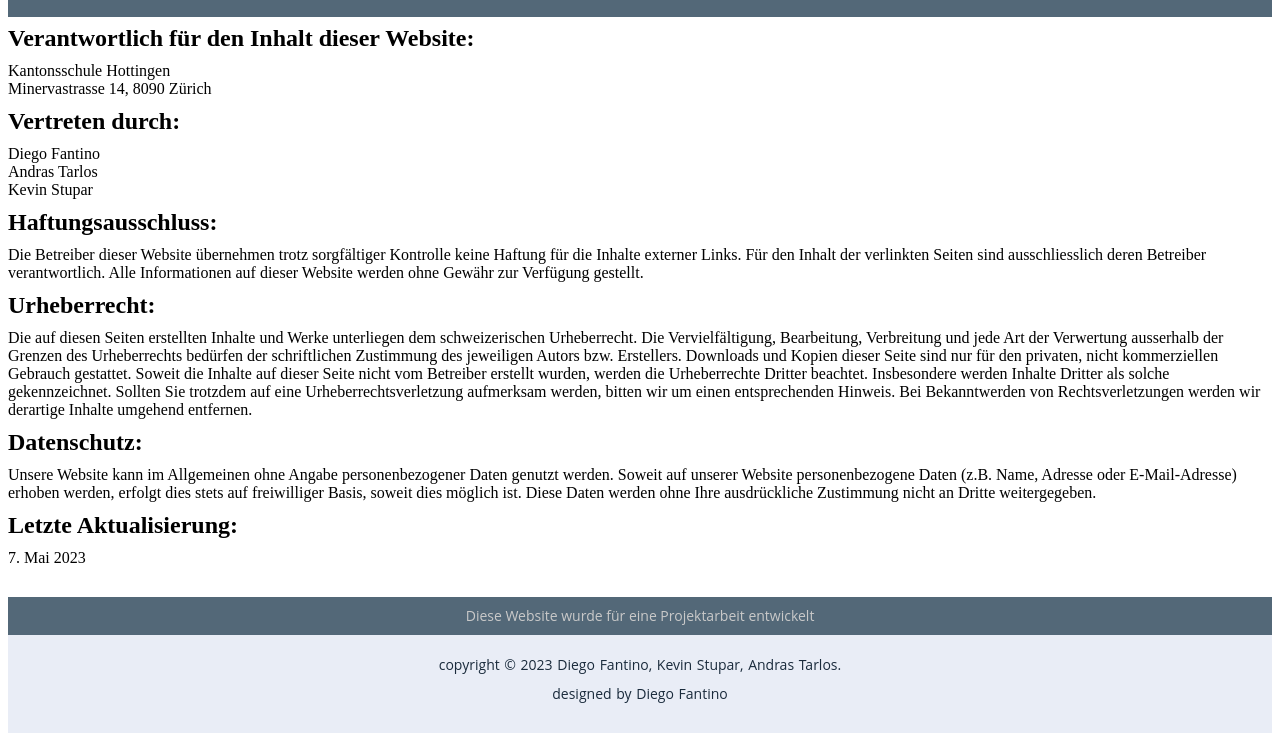
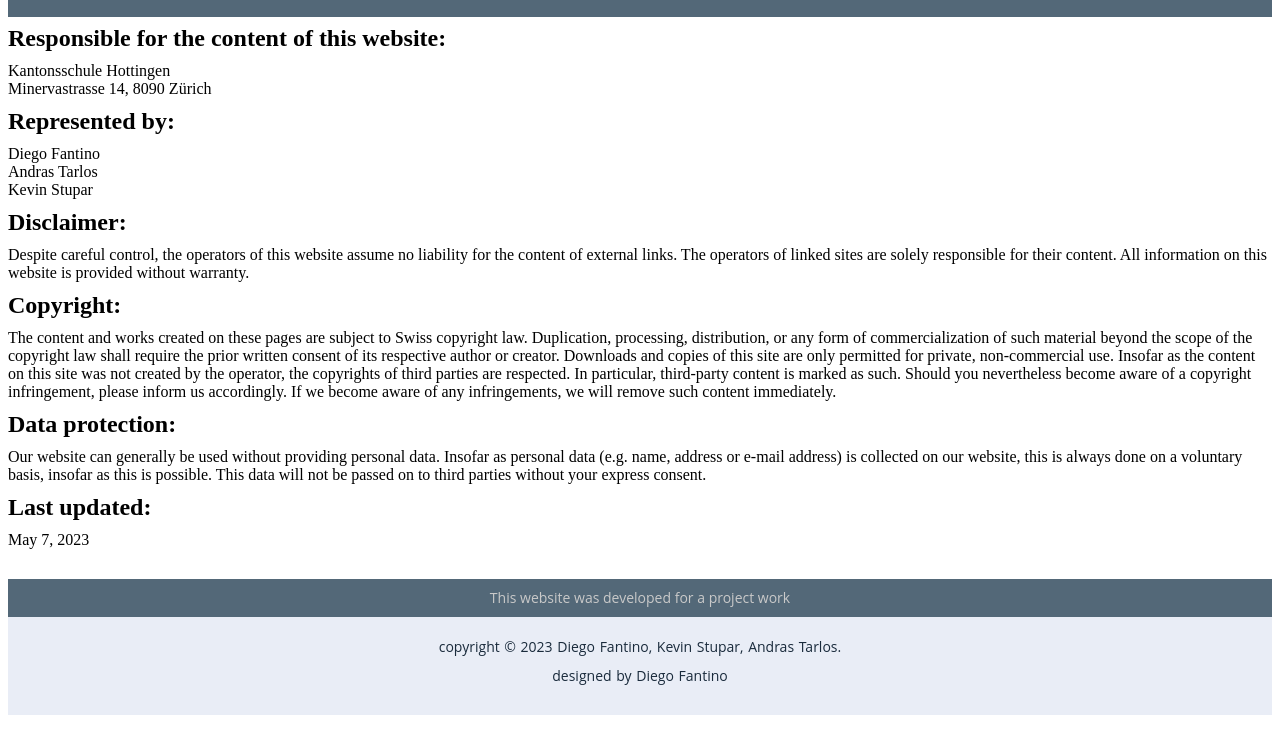
Before and after one commit to pantherinblack/IOT-Frontend, a plain HTML site: page imprint.html in a window 1280 px wide. Shown: the part 96-837 px from the top of the page. Drawn offline with nearby package versions, Linux system fonts and the light colour scheme.

Commit message:
Stand 5.05.2023 (changed content to English)

```diff
--- a/devices.js
+++ b/devices.js
@@ -122,7 +122,7 @@ function generateFooter() {
     var footer = document.createElement('footer');
     footer.innerHTML = `
         <div class="footer-content">
-            <p>Diese Website wurde für eine Projektarbeit entwickelt</p>
+            <p>This website was developed for a project work</p>
         </div>
         <div class="footer-bottom">
             <p>copyright &copy; 2023 Diego Fantino, Kevin Stupar, Andras Tarlos.</p>
--- a/imprint.html
+++ b/imprint.html
@@ -26,34 +26,22 @@
     </div>
 </header>
 <main>
-    <h2>Verantwortlich für den Inhalt dieser Website:</h2>
+    <h2>Responsible for the content of this website:</h2>
     <p>Kantonsschule Hottingen <br> Minervastrasse 14, 8090 Zürich</p>
-    <h2>Vertreten durch:</h2>
+    <h2>Represented by:</h2>
     <p>Diego Fantino <br> Andras Tarlos <br> Kevin Stupar</p>
-    <h2>Haftungsausschluss:</h2>
-    <p>Die Betreiber dieser Website übernehmen trotz sorgfältiger Kontrolle keine Haftung für die Inhalte externer Links.
-        Für den Inhalt der verlinkten Seiten sind ausschliesslich deren Betreiber verantwortlich.
-        Alle Informationen auf dieser Website werden ohne Gewähr zur Verfügung gestellt.</p>
-    <h2>Urheberrecht:</h2>
-    <p>Die auf diesen Seiten erstellten Inhalte und Werke unterliegen dem schweizerischen Urheberrecht.
-        Die Vervielfältigung, Bearbeitung, Verbreitung und jede Art der Verwertung ausserhalb der Grenzen des
-        Urheberrechts bedürfen der schriftlichen Zustimmung des jeweiligen Autors bzw. Erstellers. Downloads und Kopien
-        dieser Seite sind nur für den privaten, nicht kommerziellen Gebrauch gestattet. Soweit die Inhalte auf dieser
-        Seite nicht vom Betreiber erstellt wurden, werden die Urheberrechte Dritter beachtet. Insbesondere werden
-        Inhalte Dritter als solche gekennzeichnet. Sollten Sie trotzdem auf eine Urheberrechtsverletzung aufmerksam
-        werden, bitten wir um einen entsprechenden Hinweis.
-        Bei Bekanntwerden von Rechtsverletzungen werden wir derartige Inhalte umgehend entfernen.</p>
-    <h2>Datenschutz:</h2>
-    <p>Unsere Website kann im Allgemeinen ohne Angabe personenbezogener Daten genutzt werden.
-        Soweit auf unserer Website personenbezogene Daten (z.B. Name, Adresse oder E-Mail-Adresse) erhoben werden,
-        erfolgt dies stets auf freiwilliger Basis, soweit dies möglich ist.
-        Diese Daten werden ohne Ihre ausdrückliche Zustimmung nicht an Dritte weitergegeben.</p>
-    <h2>Letzte Aktualisierung:</h2>
-    <p>7. Mai 2023</p>
+    <h2>Disclaimer:</h2>
+    <p>Despite careful control, the operators of this website assume no liability for the content of external links. The operators of linked sites are solely responsible for their content. All information on this website is provided without warranty.</p>
+    <h2>Copyright:</h2>
+    <p>The content and works created on these pages are subject to Swiss copyright law. Duplication, processing, distribution, or any form of commercialization of such material beyond the scope of the copyright law shall require the prior written consent of its respective author or creator. Downloads and copies of this site are only permitted for private, non-commercial use. Insofar as the content on this site was not created by the operator, the copyrights of third parties are respected. In particular, third-party content is marked as such. Should you nevertheless become aware of a copyright infringement, please inform us accordingly. If we become aware of any infringements, we will remove such content immediately.</p>
+    <h2>Data protection:</h2>
+    <p>Our website can generally be used without providing personal data. Insofar as personal data (e.g. name, address or e-mail address) is collected on our website, this is always done on a voluntary basis, insofar as this is possible. This data will not be passed on to third parties without your express consent.</p>
+    <h2>Last updated:</h2>
+    <p>May 7, 2023</p>
 </main>
 <footer>
     <div class= "footer-content">
-        <p>Diese Website wurde für eine Projektarbeit entwickelt</p>
+        <p>This website was developed for a project work</p>
     </div>
     <div class="footer-bottom">
         <p>copyright &copy; 2023 Diego Fantino, Kevin Stupar, Andras Tarlos.</p>
--- a/insertdevice.js
+++ b/insertdevice.js
@@ -61,7 +61,7 @@ function generateFooter() {
     var footer = document.createElement('footer');
     footer.innerHTML = `
         <div class="footer-content">
-            <p>Diese Website wurde für eine Projektarbeit entwickelt</p>
+            <p>This website was developed for a project work</p>
         </div>
         <div class="footer-bottom">
             <p>copyright &copy; 2023 Diego Fantino, Kevin Stupar, Andras Tarlos.</p>
--- a/updatedevice.js
+++ b/updatedevice.js
@@ -69,7 +69,7 @@ function generateFooter() {
     var footer = document.createElement('footer');
     footer.innerHTML = `
         <div class="footer-content">
-            <p>Diese Website wurde für eine Projektarbeit entwickelt</p>
+            <p>This website was developed for a project work</p>
         </div>
         <div class="footer-bottom">
             <p>copyright &copy; 2023 Diego Fantino, Kevin Stupar, Andras Tarlos.</p>
```
Also changed, not shown: analytics.html (+2 -2 lines), index.html (+1 -1 lines), login.html (+1 -1 lines).
